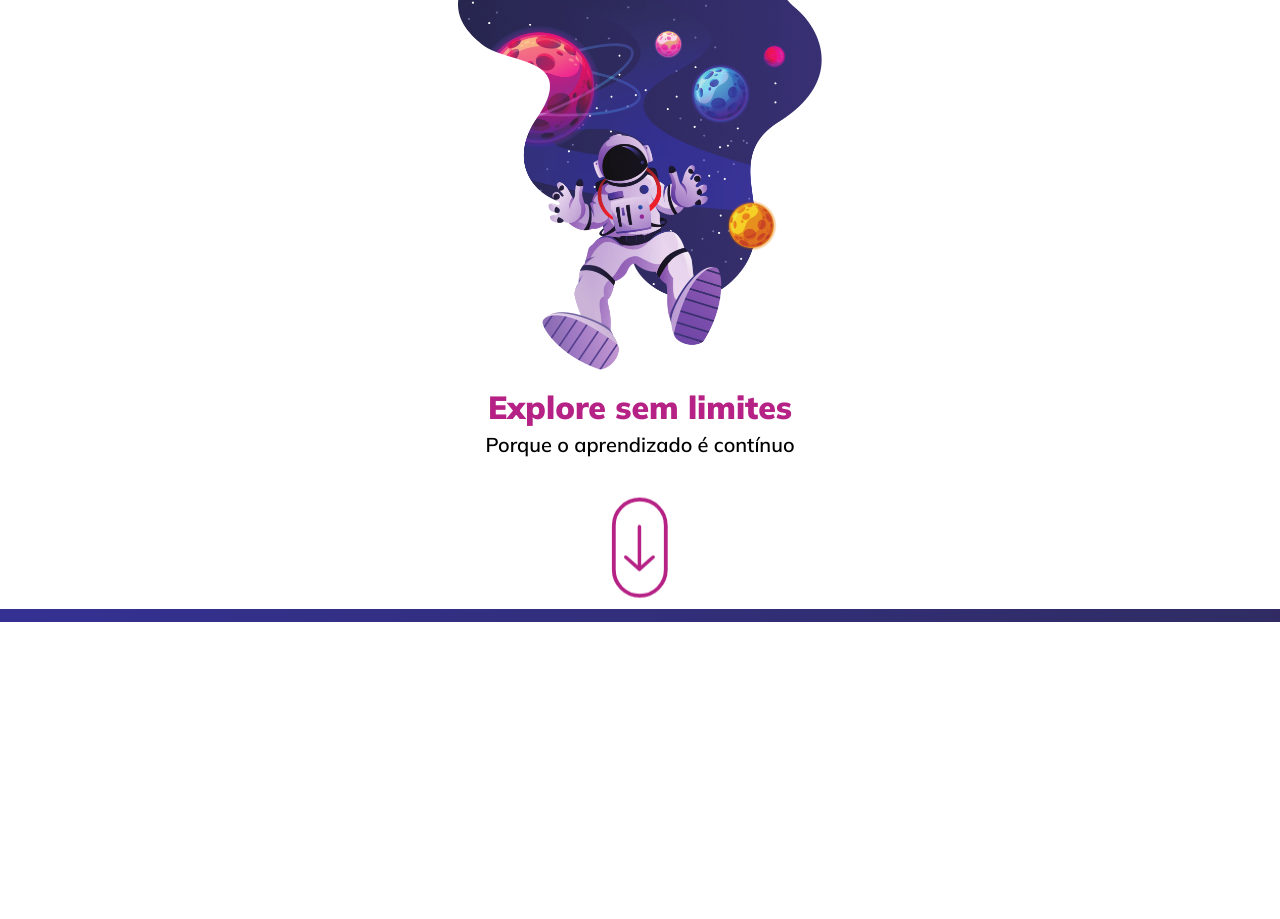
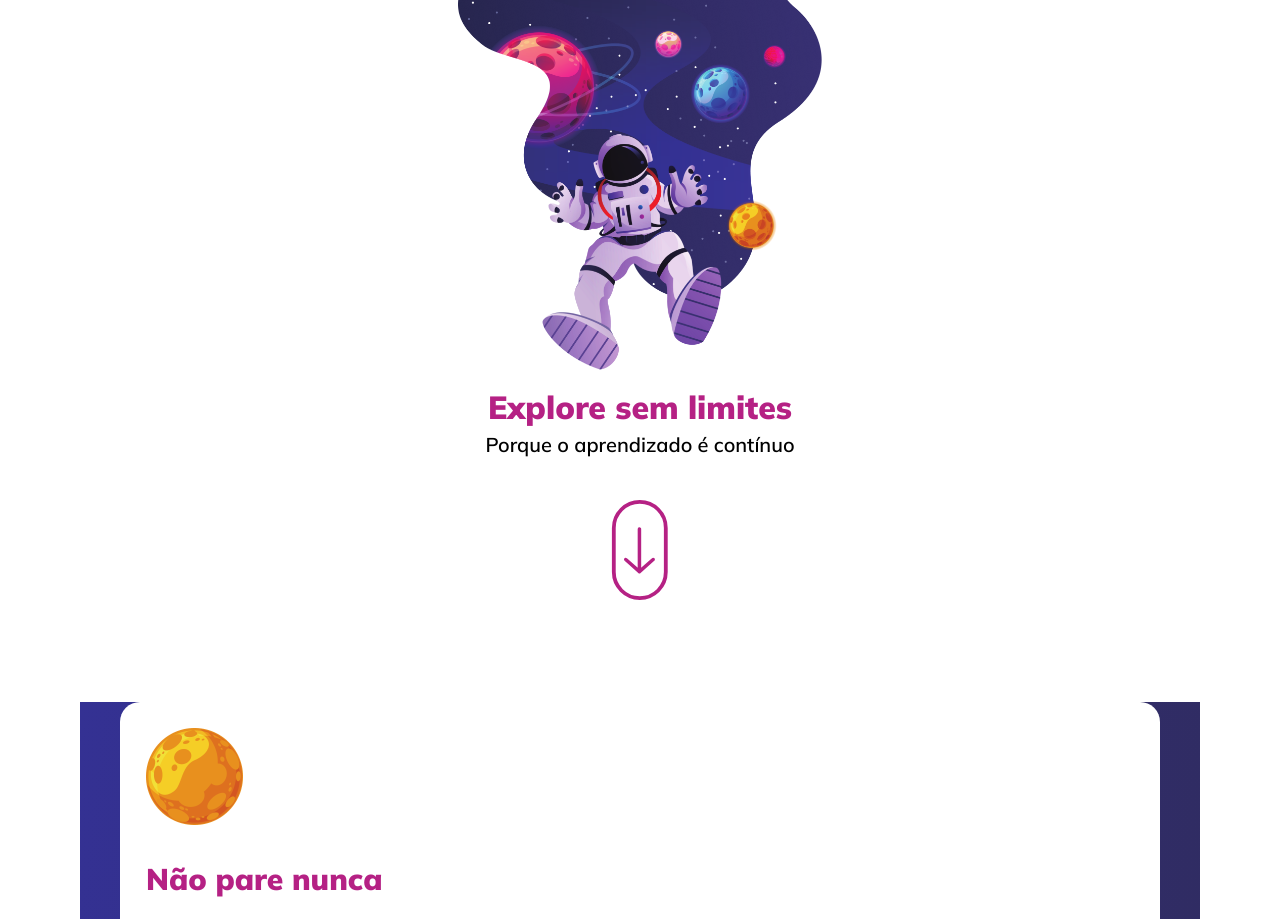
Before and after one commit to flavioaugusto1/explore-without-limits, a React (Vite) app: page / in a window 1280 px wide. Shown: the top 919 px of the page. Before the commit the page ends 800 px from the top, so only its background shows below. Built offline with nearby package versions, Linux system fonts and the light colour scheme.

Commit message:
feat: estilizado o card

```diff
--- a/src/components/Card/index.jsx
+++ b/src/components/Card/index.jsx
@@ -1,11 +1,12 @@
 import { Container } from "./styles";
 
-export function Card() {
+export function Card({ image, title, description }) {
   return (
     <Container>
-      <img src="" alt="" />
-      <h2></h2>
-      <p></p>
+      <img src={image} alt="" />
+
+      <h2>{title}</h2>
+      <p>{description}</p>
     </Container>
   );
 }
--- a/src/components/Card/styles.js
+++ b/src/components/Card/styles.js
@@ -1,5 +1,22 @@
 import styled from "styled-components";
 
 export const Container = styled.article`
-  max-width: 30rem;
+  background-color: ${({ theme }) => theme.COLORS.WHITE};
+  padding: 2.6rem;
+  border-radius: 2rem;
+
+  img {
+    margin-bottom: 3.2rem;
+  }
+
+  h2 {
+    font-size: 3rem;
+    color: ${({ theme }) => theme.COLORS.PINK};
+  }
+
+  p {
+    margin-top: 2rem;
+
+    font-size: 1.6rem;
+  }
 `;
--- a/src/pages/Home/index.jsx
+++ b/src/pages/Home/index.jsx
@@ -3,6 +3,8 @@ import { Card } from "../../components/Card";
 
 import Logo from "../../assets/space.png";
 import KeyDown from "../../assets/keyDown.svg";
+
+import Planet1 from "../../assets/planet1.png";
 
 export function Home() {
   return (
@@ -16,8 +18,12 @@ export function Home() {
         </div>
       </section>
 
-      <section className="cards">
-        <Card />
+      <section className="content cards">
+        <Card
+          image={Planet1}
+          title="Não pare nunca"
+          description='Se você deseja ter sucesso nos estudos, é fundamental que você adote uma mentalidade de "não pare nunca". Estudar de forma consistente e contínua é a chave para o progresso e a conquista de seus objetivos.'
+        />
       </section>
     </Container>
   );
--- a/src/pages/Home/styles.js
+++ b/src/pages/Home/styles.js
@@ -14,6 +14,8 @@ export const Container = styled.main`
     align-items: center;
     justify-content: center;
     flex-direction: column;
+
+    margin-bottom: 9.3rem;
 
     img {
       width: 36.4rem;
```
Also changed, not shown: src/assets/planet1.png, src/assets/planet4.png (added).
